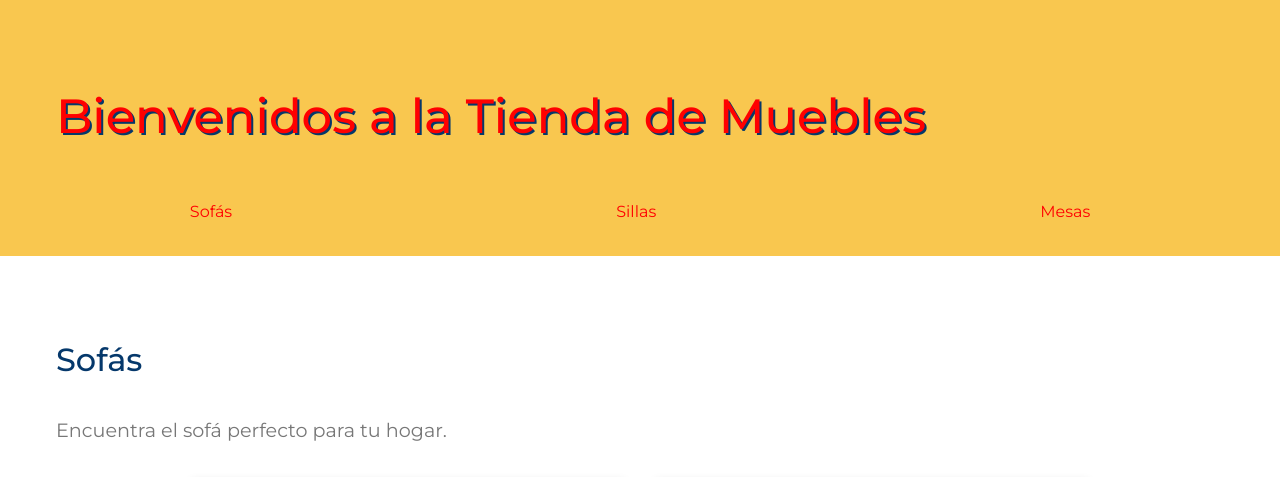
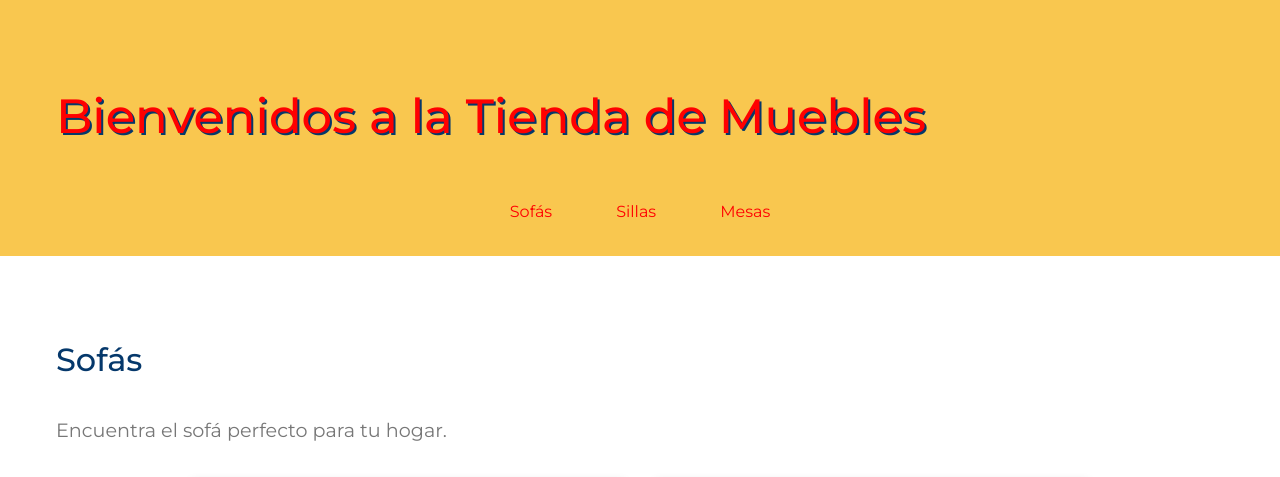
Before and after one commit to Juan01232323/Juan01232323, a plain HTML site: page Pagina3/index.html in a window 1280 px wide. Shown: the top 477 px of the page. Drawn offline with Linux system fonts and the light colour scheme.

Commit message:
Update index.html

```diff
--- a/Pagina3/index.html
+++ b/Pagina3/index.html
@@ -93,7 +93,7 @@
 	}
 
 	.header__nav-item {
-		margin: 0 12em;
+		margin: 0 2em;
 	}
 
 	.header__nav-link {
```
